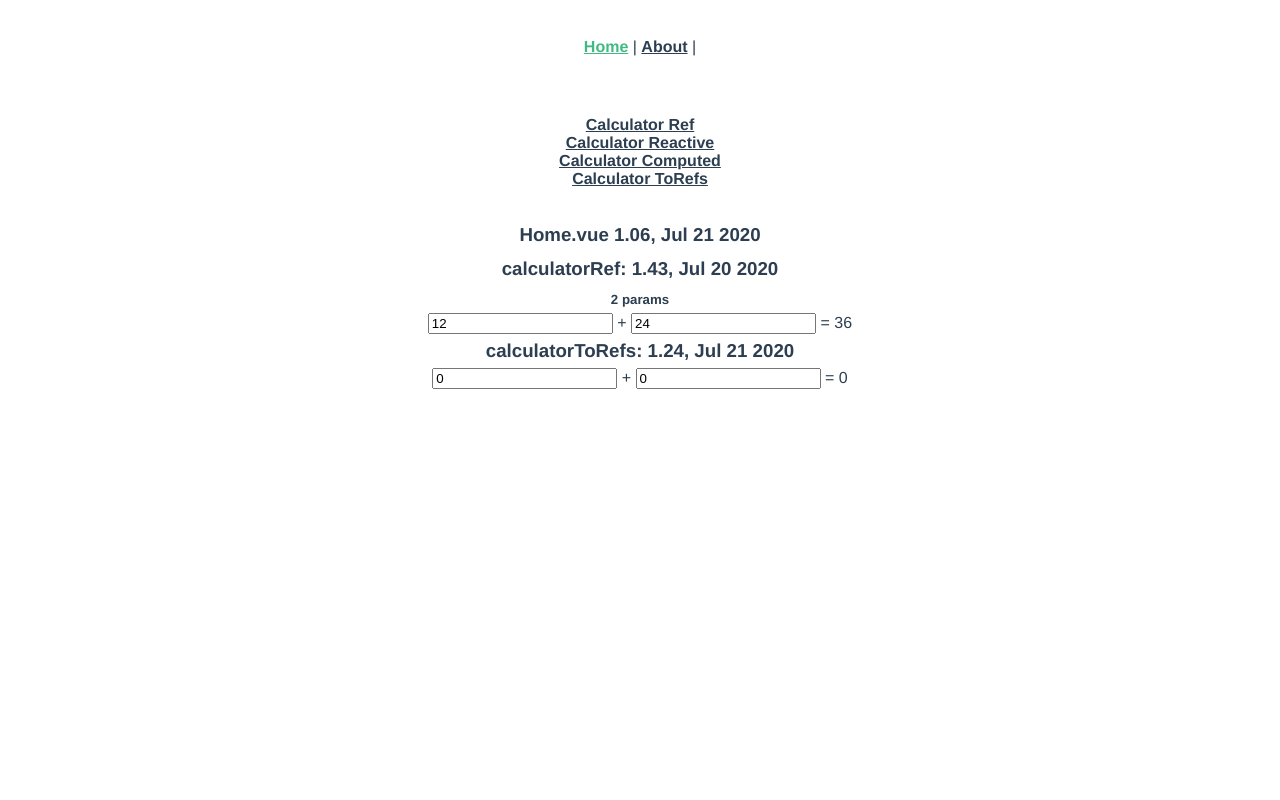
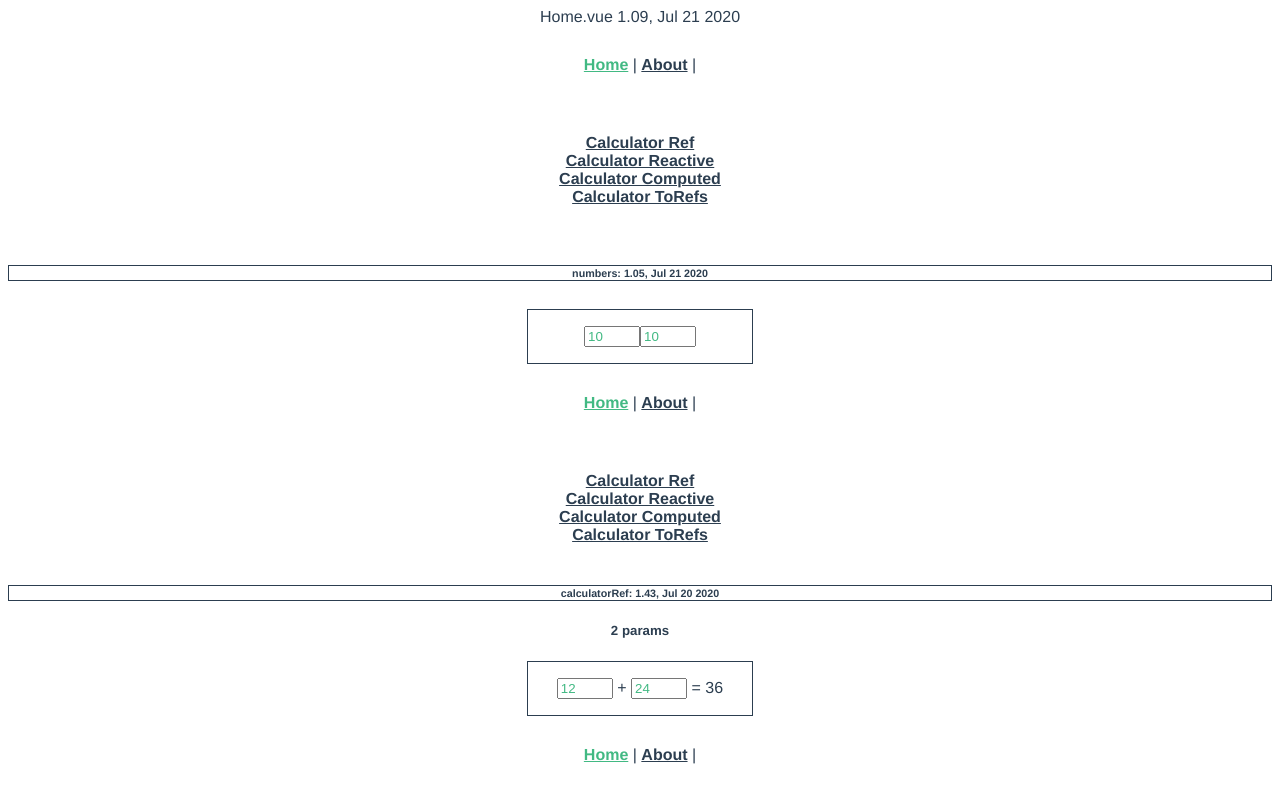
Before and after one commit to yves40/Vue3-Composition, a Vue app: page /#/ in a window 1280 px wide. Shown: the top 800 px of the page. Built offline with nearby package versions, Linux system fonts and the light colour scheme.

Commit message:
Some cleanup...

```diff
--- a/src/App.vue
+++ b/src/App.vue
@@ -1,39 +1,5 @@
 <template>
   <div id="app">
-    <div id="nav">
-      <router-link to="/">Home</router-link> |
-      <router-link to="/about">About</router-link> |
-    </div>
-    <div id="nav">
-      <!-- For params to be passed, need to set props:true in router/index.js-->
-      <router-link :to="{name: 'calcref',      params: { preset1: 12, preset2: 87}}">Calculator Ref</router-link><br>
-      <router-link :to="{name: 'calcreactive', params: { preset1: 98, preset2: 1 }}">Calculator Reactive</router-link><br>
-      <router-link :to="{name: 'calccomputed', params: { preset1: 1, preset2: 98 }}">Calculator Computed</router-link><br>
-      <router-link :to="{name: 'calctorefs',   params: { preset1: 99, preset2: 99 }}">Calculator ToRefs</router-link><br>
-    </div>
     <router-view/>
   </div>
 </template>
-
-<style>
-#app {
-  font-family: Avenir, Helvetica, Arial, sans-serif;
-  -webkit-font-smoothing: antialiased;
-  -moz-osx-font-smoothing: grayscale;
-  text-align: center;
-  color: #2c3e50;
-}
-
-#nav {
-  padding: 30px;
-}
-
-#nav a {
-  font-weight: bold;
-  color: #2c3e50;
-}
-
-#nav a.router-link-exact-active {
-  color: #42b983;
-}
-</style>
--- /dev/null
+++ b/src/assets/thecss.css
@@ -0,0 +1,38 @@
+.calc-form {
+  margin-left: auto;
+  margin-right: auto;
+  width: 12em;
+  padding: 1em;
+  border: 1px;
+  border-style: solid;
+}
+.field {
+  width: 3rem;
+  color: #42b983;
+}
+
+#app {
+  font-family: Avenir, Helvetica, Arial, sans-serif;
+  -webkit-font-smoothing: antialiased;
+  -moz-osx-font-smoothing: grayscale;
+  text-align: center;
+  color: #2c3e50;
+}
+
+#nav {
+  padding: 30px;
+}
+
+#nav a {
+  font-weight: bold;
+  color: #2c3e50;
+}
+
+#nav a.router-link-exact-active {
+  color: #42b983;
+}
+
+.about { border: 1px;}
+
+h6 { padding: 1px; border: 1px; border-style: solid;
+margin-block-start: 1em; margin-block-end: 1em;}
--- a/src/main.js
+++ b/src/main.js
@@ -2,5 +2,6 @@ import { createApp } from 'vue';
 import App from './App.vue'
 import router from './router'
 import store from './store'
+import './assets/thecss.css';
 
 createApp(App).use(router).use(store).mount('#app')
--- a/src/router/index.js
+++ b/src/router/index.js
@@ -4,6 +4,7 @@ import calculatorRef from "../views/calculatorRef"
 import calculatorReactive from "../views/calculatorReactive"
 import calculatorComputed from "../views/calculatorComputed"
 import calculatorToRefs from "../views/calculatorToRefs"
+import about from "../views/About"
 
 const routes = [
   { path: '/', name: 'Home',component: Home },
@@ -11,7 +12,7 @@ const routes = [
   { path: '/calcreactive', name: 'calcreactive', component: calculatorReactive, props: true},
   { path: '/calccomputed', name: 'calccomputed', component: calculatorComputed, props: true},
   { path: '/calctorefs', name: 'calctorefs', component: calculatorToRefs, props: true},
-  { path: '/about',name: 'About', component: () => import(/* webpackChunkName: "about" */ '../views/About.vue')}
+  { path: '/about',name: 'about', component: about}
 ]
 
 const router = createRouter({
--- a/src/views/About.vue
+++ b/src/views/About.vue
@@ -1,5 +1,6 @@
 <template>
-  <div class="about">
+  <topmenu></topmenu>
+    <div class="about">
     <h1>Learn Vue3</h1>
     <p>
       Test some new Vue3 API features<br>
@@ -7,3 +8,14 @@
     </p>
   </div>
 </template>
+
+<script>
+  import topmenu from "./topmenu"
+
+  export default {
+    name: 'Home',
+    components: {
+      topmenu,
+    },
+  }
+</script>
--- a/src/views/Home.vue
+++ b/src/views/Home.vue
@@ -1,6 +1,8 @@
 <template>
+    {{Version}}
   <div class="home">
-    <h3>{{Version}}</h3>
+    <topmenu></topmenu>
+    <numbers/>
     <calculatorRef msg="2 params" preset1= "12" preset2="24"/>
     <calculatorToRefs/>
   </div>
@@ -11,16 +13,20 @@
 import HelloWorld from '@/components/HelloWorld'
 import calculatorRef from '@/views/calculatorRef'
 import calculatorToRefs from './calculatorToRefs'
+import numbers from './numbers';
+import topmenu from "./topmenu"
 
 export default {
   name: 'Home',
   components: {
+    topmenu,
     HelloWorld,
     calculatorRef,
-    calculatorToRefs
+    calculatorToRefs,
+    numbers
   },
   setup() {
-    const Version = 'Home.vue 1.06, Jul 21 2020'
+    const Version = 'Home.vue 1.09, Jul 21 2020'
 
     return { Version };
   }
--- a/src/views/calculatorComputed.vue
+++ b/src/views/calculatorComputed.vue
@@ -1,6 +1,7 @@
 <template>
+  <topmenu/>
   <div class="calculator">
-    <h3>{{Version}}</h3>
+    <h6>{{Version}}</h6>
     <form class="calc-form">
       <input type="text" class="field" v-model="state.num1"  maxlength="2"/>
       <span class="operator"> + </span>
@@ -14,16 +15,20 @@
 <script>
 
 import { reactive, computed } from "vue";
+import topmenu from "./topmenu"
 
 export default {
   name: 'calculatorComputed',
+  components: {
+    topmenu
+  },
   props: {
     preset1: String,
     preset2: String,
   },
   setup(props) {
     console.log(JSON.stringify(props))
-    let Version = 'calculatorComputed: 1.04, Jul 20 2020'
+    let Version = 'calculatorComputed: 1.05, Jul 21 2020'
     let state = reactive( {
       num1: 0,
       num2: 0,
@@ -50,8 +55,3 @@ export default {
 }
 
 </script>
-
-<style scopped>
-  .calculator { display: flex; flex-direction: column; align-items: center;}
-  .calc-form { width: 32 rem; }
-</style>
--- a/src/views/calculatorReactive.vue
+++ b/src/views/calculatorReactive.vue
@@ -1,6 +1,7 @@
 <template>
+<topmenu></topmenu>
   <div class="calculator">
-    <h3>{{Version}}</h3>
+    <h6>{{Version}}</h6>
     <form class="calc-form">
       <input type="text" class="field" v-model="state.num1" @keyup="addNumbers" maxlength="2"/>
       <span class="operator"> + </span>
@@ -14,8 +15,12 @@
 <script>
 
 import { reactive } from "vue";
+import topmenu from "./topmenu"
 
 export default {
+  components: {
+    topmenu
+  },
   props: {
     preset1: String,
     preset2: String,
@@ -57,8 +62,3 @@ export default {
 }
 
 </script>
-
-<style scopped>
-  .calculator { display: flex; flex-direction: column; align-items: center;}
-  .calc-form { width: 32 rem; }
-</style>
--- a/src/views/calculatorRef.vue
+++ b/src/views/calculatorRef.vue
@@ -1,6 +1,7 @@
 <template>
+<topmenu></topmenu>
   <div class="calculator">
-    <h3>{{Version}}</h3>
+    <h6>{{Version}}</h6>
     <h5>{{Header}}</h5>
     <form class="calc-form">
       <input type="text" class="field" v-model="num1" @keyup="addNumbers" maxlength="2"/>
@@ -15,8 +16,12 @@
 <script>
 
 import { ref } from "vue";
+import topmenu from "./topmenu"
 
 export default {
+  components: {
+    topmenu
+  },
   props: {
     msg: String,
     preset1: String,
@@ -66,10 +71,3 @@ export default {
 }
 
 </script>
-
-<style scopped>
-  .calculator { display: flex; flex-direction: column; align-items: center;}
-  .calc-form { width: 32 rem; }
-  h3 { padding: 2px; margin: 4px;}
-  h5 { padding: 2px; margin: 4px;}
-</style>
--- a/src/views/calculatorToRefs.vue
+++ b/src/views/calculatorToRefs.vue
@@ -1,6 +1,7 @@
 <template>
+  <topmenu/>
   <div class="calculator">
-    <h3>{{Version}}</h3>
+    <h6>{{Version}}</h6>
     <form class="calc-form">
       <input type="text" class="field" v-model="num1"  maxlength="2"/>
       <span class="operator"> + </span>
@@ -14,6 +15,8 @@
 <script>
 
 import { reactive, computed, toRefs } from "vue";
+import topmenu from "./topmenu"
+
 
 function useCalculator(n1, n2) {
     let state = reactive( {
@@ -26,6 +29,9 @@ function useCalculator(n1, n2) {
 }
 
 export default {
+  components: {
+    topmenu
+  },
   props: {
     preset1: String,
     preset2: String,
@@ -50,8 +56,3 @@ export default {
 }
 
 </script>
-
-<style scopped>
-  .calculator { display: flex; flex-direction: column; align-items: center;}
-  .calc-form { width: 32 rem; }
-</style>
--- /dev/null
+++ b/src/views/numbers.vue
@@ -0,0 +1,30 @@
+<template>
+  <br />
+  <h6>{{Version}}</h6>
+  <br />
+  <div class="calc-form">
+    <form>
+      <input type="text" class="field" v-model="num1" maxlength="2" />
+      <input type="text" class="field" v-model="num2" maxlength="2" />
+    </form>
+  </div>
+</template>
+
+<script>
+import { reactive } from "vue";
+
+export default {
+  name: "numbers",
+  setup() {
+    let Version = "numbers: 1.05, Jul 21 2020";
+    let num1 = 10;
+    let num2 = 10;
+
+    return {
+      Version,
+      num1,
+      num2
+    };
+  }
+};
+</script>
--- /dev/null
+++ b/src/views/topmenu.vue
@@ -0,0 +1,13 @@
+<template>
+    <div id="nav">
+      <router-link to="/">Home</router-link> |
+      <router-link to="/about">About</router-link> |
+    </div>
+    <!-- For params to be passed, need to set props:true in router/index.js-->
+    <div id="nav">
+      <router-link :to="{name: 'calcref',      params: { preset1: 12, preset2: 87}}">Calculator Ref</router-link><br>
+      <router-link :to="{name: 'calcreactive', params: { preset1: 98, preset2: 1 }}">Calculator Reactive</router-link><br>
+      <router-link :to="{name: 'calccomputed', params: { preset1: 1, preset2: 98 }}">Calculator Computed</router-link><br>
+      <router-link :to="{name: 'calctorefs',   params: { preset1: 99, preset2: 99 }}">Calculator ToRefs</router-link><br>
+  </div>
+</template>
```
